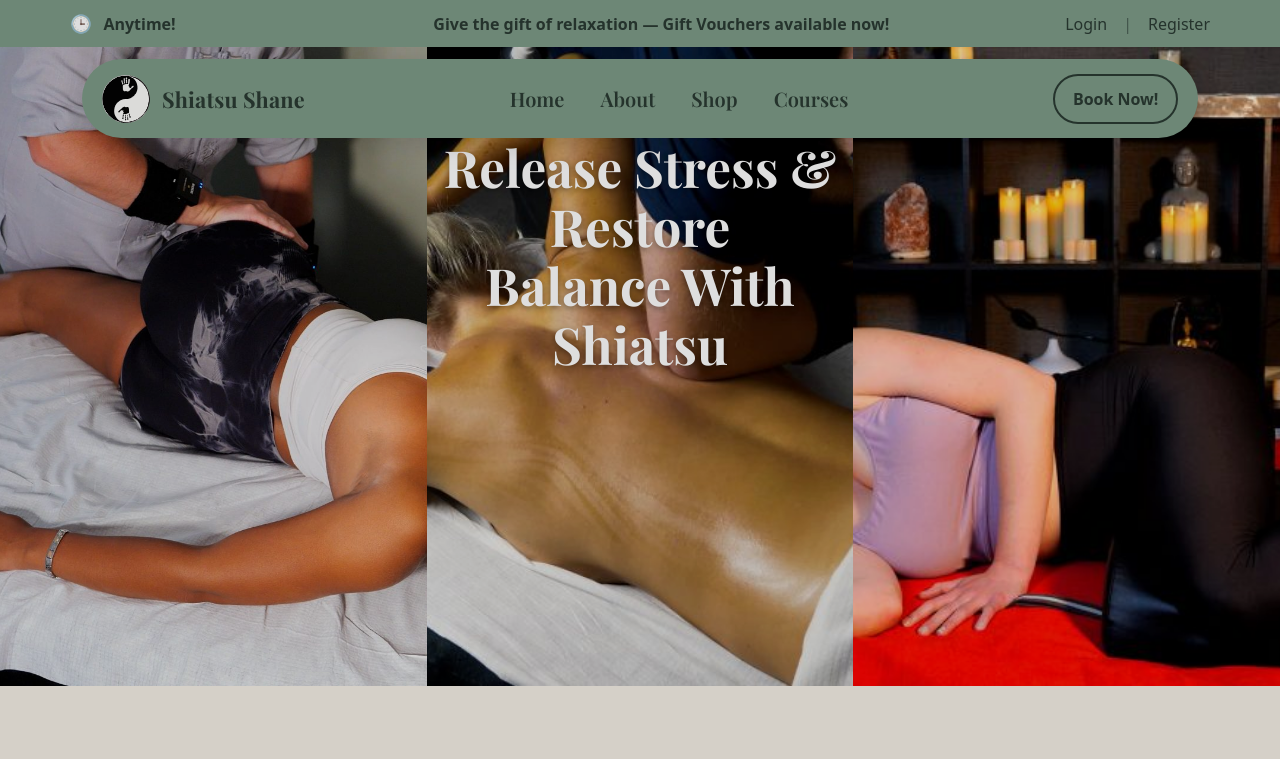
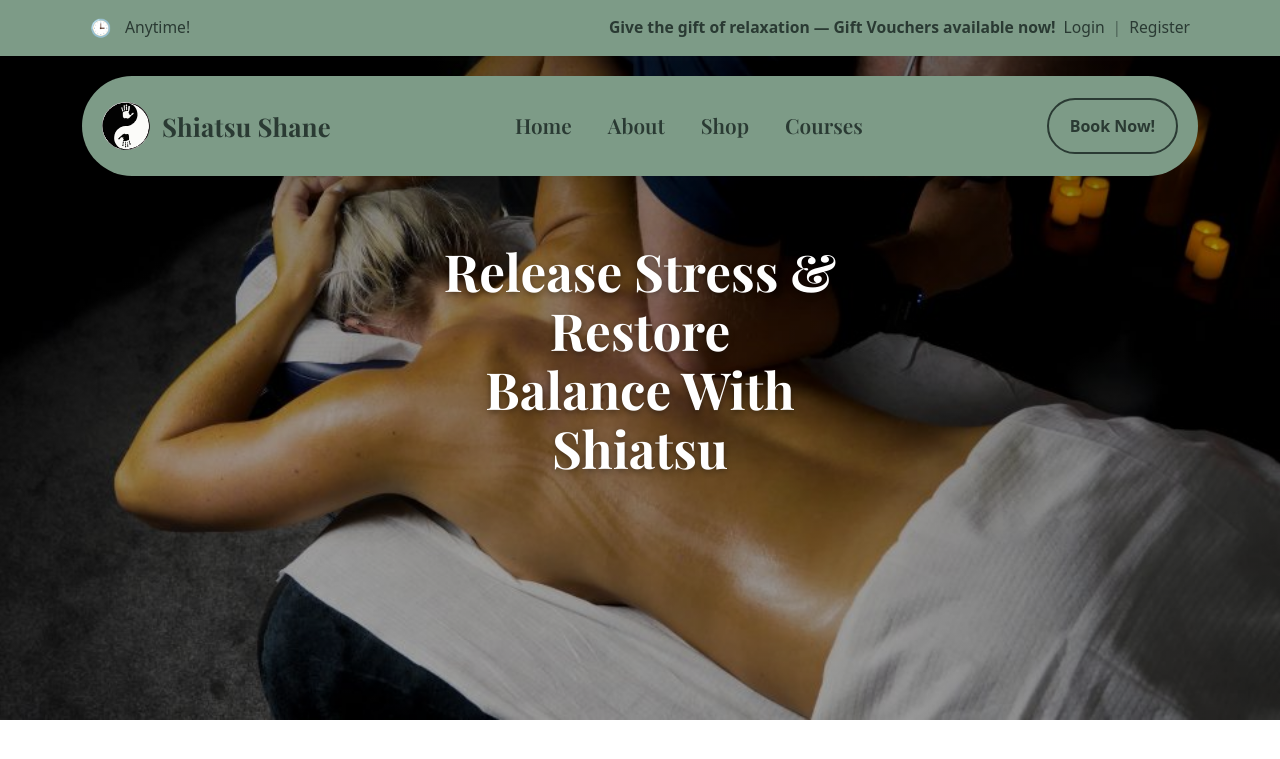
Before and after one commit to VmMaster007/ShiatsuWebsite, a Django app: page / in a window 1280 px wide. Shown: the top 759 px of the page. Run offline with Django 5.2, Linux system fonts and the light colour scheme; some libraries are stand-ins or nearby versions.

Commit message:
end of day

```diff
--- a/shiatsushane/website/static/css/formlayout.css
+++ b/shiatsushane/website/static/css/formlayout.css
@@ -1,12 +1,9 @@
 /* =========================================================
-   Shiatsu Shane — Global + Auth + Hero Styles (Bootstrap 5)
+   formlayout.css — Auth/Register + Hero layout
    ========================================================= */
 
-/* -----------------------------
-   0) BRAND PALETTE (variables)
-   ----------------------------- */
+/* Palette only used by auth UI (doesn’t clash with site.css) */
 :root {
-  /* Brand colors */
   --sage-green: #5c8160;
   --sage-green-light: #89a88d;
   --sage-green-pale: #dbe4dd;
@@ -14,75 +11,6 @@
   --text-dark: #2d2d2d;
   --text-muted: #6c6c6c;
   --accent: #b5e4c7;
-
-  /* Header sizing used to tuck hero under both bars
-     Tweak these if you still see a thin gap. */
-  --topbar-h: 22px;   /* thin announcement bar */
-  --navbar-h: 70px;   /* rounded main navbar */
-  --header-h: calc(var(--topbar-h) + var(--navbar-h));
-}
-
-/* -----------------------------
-   1) GLOBAL RESets / small fixes
-   ----------------------------- */
-html, body { /* kill default top/bottom gaps */
-  margin: 0;
-  background-color: var(--cream-bg);
-  color: var(--text-dark); /* keeps text readable */
-}
-
-/* global calming tint */
-body::before {
-  content: "";
-  position: fixed;
-  inset: 0;
-  background: rgba(0, 0, 0, 0.13); /* soft neutral gray tint */
-  pointer-events: none;
-  z-index: 9999; /* sits above background but below content */
-}
-
-/* Ensure header elements always paint above the hero image
-   without changing their size or layout */
-.announcement-bar,
-.topbar,
-.navbar {
-  position: relative;
-  z-index: 1000;
-  margin-top: 0;                /* safety: avoid accidental gaps */
-}
-
-.animation-topbar {
-  position: relative;
-  overflow: hidden;           /* hides the text when offscreen */
-  white-space: nowrap;        /* keeps text in one line */
-}
-
-.animation-topbar span {
-  display: inline-block;
-  position: relative;
-  animation: topbarAnimation 6s linear infinite; /* slow + smooth */
-}
-
-/* Keyframes for left-to-right scrolling */
-@keyframes topbarAnimation {
-  0% {
-    transform: translateX(-100%);
-  }
-  100% {
-    transform: translateX(150%);
-  }
-}
-
-/* Optional: if the announcement bar had a bottom border/line,
-   removing it prevents a white hairline between bars */
-.topbar,
-.announcement-bar {
-  border-bottom: 0 !important;
-  box-shadow: none !important;
-}
-
-.voucher{
-  padding-right: 10rem;
 }
 
 /* =========================================================
@@ -188,91 +116,100 @@ body::before {
   font-size: 0.9rem;
 }
 
-/* --- Responsive tweaks for smaller screens --- */
-@media (max-width: 850px) {
-  .auth-card { padding: 1.5rem; width: 100%; }
-  /* NOTE: You had these already; leaving as-is to keep your current layout.
-     If this makes the auth page too tall on mobile, reduce padding-top. */
-  .auth-page { display: block; padding-top: 8rem; font-size: 2rem; }
+/* =========================================================
+   HERO — Desktop: 1 full-bleed image; Phone: 3 stacked
+   (Uses header variables from site.css)
+   ========================================================= */
+
+/* Pull hero under ONLY the bars (topbar + navbar), not the gap */
+.hero{
+  position: relative;
+  margin-top: calc(-1 * var(--header-bars-h)); /* tucks under bars */
+  padding-top: var(--header-bars-h);           /* keeps title visible */
+  min-height: 92vh;
+  isolation: isolate;
+  overflow: hidden;
 }
 
-/* =========================================================
-   HERO SECTION — image sits under announcement bar + navbar
-   ========================================================= */
-
-/* Pull the hero up by the combined header height so the image sits
-   *behind* both bars; add equal padding so hero content isn’t hidden. */
-.hero {
-  position: relative;
-  margin-top: calc(-1 * var(--header-h)) !important;  /* move up under header */
-  padding-top: var(--header-h) !important;            /* keep text visible */
-  min-height: 80vh;                                   /* visible hero area */
-  overflow: hidden;                                   /* clip overflow */
-  background: transparent;                            /* no white fallback */
-  background-position: center top;                    /* if using bg-image */
+/* (A) Fallback: single <img class="hero-bg"> */
+.hero .hero-bg{
+  position: absolute; inset: 0; width: 100%; height: 100%;
+  object-fit: cover; display: block; z-index: 0;
 }
 
-/* Make an <img class="hero-bg"> behave like a cover background.
-   (Use this if your hero uses an <img>; if you switch to CSS background-image,
-   you can keep this anyway—it won’t hurt.) */
-.hero .hero-bg {
-  position: absolute;
-  inset: 0;                 /* top/right/bottom/left: 0 */
-  width: 100%;
-  height: 100%;
-  object-fit: cover;        /* crop to cover the hero area */
-  display: block;           /* removes baseline gap */
-  z-index: 0;
+/* (B) Preferred multi-image structure (enables phone stack) */
+.hero-media{
+  position: absolute; inset: 0; z-index: 0;
+  display: block; /* desktop default: NOT grid */
+}
+.hero-img{ width: 100%; height: 100%; object-fit: cover; display: block; }
+
+/* Desktop/Tablet: one full-bleed image (center only) */
+.hero-left, .hero-right{ display: none; }
+.hero-center{ display: block; }
+/* Optional desktop crop: */
+/* .hero-center { object-position: center 45%; } */
+
+/* Overlay + content layers */
+.hero-overlay{
+  position: absolute; inset: 0; z-index: 1;
+  background: linear-gradient(180deg,
+    rgba(0,0,0,.55) 0%,
+    rgba(0,0,0,.38) 35%,
+    rgba(0,0,0,.30) 100%
+  );
+}
+.hero-inner{
+  position: absolute; inset: 0; z-index: 2;
+  display: grid; place-items: center; text-align: center;
+}
+.hero-title{
+  font-family:'Playfair Display', serif;
+  font-weight:700; line-height:1.15;
+  font-size:clamp(2rem, 4vw, 3.2rem);
+  max-width:14ch;
+  color:#ffffff;
+  padding:.5rem 1rem;
+  border-radius:14px;
+  margin:0;
+  background: none !important;
+  backdrop-filter: none !important;
 }
 
-/* Optional dark gradient overlay for better text contrast on the photo. */
-.hero-overlay {
-  position: absolute;
-  inset: 0;
-  background: linear-gradient(to bottom, rgba(0,0,0,0), rgba(0,0,0,0)); /* change if wanting darker overlay */
-  z-index: 1;
-}
+/* Phones: stack the 3 images vertically (each 1/3 height) */
+@media (max-width: 640px){
+  .hero{ min-height: 100vh; }
 
-/* Ensure hero text/content sits above the image/overlay. */
-.hero-inner { position: relative; z-index: 2; }
-
-/* 3-image collage inside the hero */
-.hero-collage .hero-strip {
-  position: absolute;
-  inset: 0;
-  display: grid;
-  grid-template-columns: repeat(3, 1fr);
-  gap: 0; /* set to 4px if you want small gutters */
-  z-index: 0;
-}
-
-.hero-collage .hero-img {
-  width: 100%;
-  height: 100%;
-  object-fit: cover;     /* fills area; crops as needed */
-  display: block;
-}
-
-.hero-title {
-  background: none !important;
-  backdrop-filter: none !important;
-  color: #fff;
-  text-shadow: 0 2px 6px rgba(0,0,0,0.4);
-  padding: 0;
-  border-radius: 0;
-  box-shadow: none;
-}
-
-/* Optional: adjust crop to keep subjects nicely framed */
-.hero-collage .hero-left   { object-position: 40% center; }
-.hero-collage .hero-center { object-position: 50% center; }
-.hero-collage .hero-right  { object-position: 60% center; }
-
-/* Mobile behavior: stack images vertically (1 per row) */
-@media (max-width: 640px) {
-  .hero-collage .hero-strip {
+  .hero-media{
+    display: grid;               /* only on phones */
     grid-template-columns: 1fr;
     grid-auto-rows: 33.34%;
   }
-  .hero-collage .hero-img { object-position: center; }
+
+  .hero-left, .hero-center, .hero-right{ display: block; }
+  .hero-img{ object-position: center; }
+
+  .hero-title{
+    font-size:clamp(1.6rem, 6vw, 2rem);
+    max-width: 18ch;
+  }
 }
+
+
+/* Force hero title text to white */
+.hero .hero-title {
+  color: #fff !important;
+  -webkit-text-fill-color: #fff; /* covers rare WebKit overrides */
+}
+
+/* If your title contains a link/span etc., make those white too */
+.hero .hero-title *,
+.hero .hero-title a {
+  color: #fff !important;
+  text-decoration: none;
+}
+
+/* Optional: improve contrast on busy photos */
+.hero .hero-title {
+  text-shadow: 0 2px 6px rgba(0,0,0,.4);
+}
--- /dev/null
+++ b/shiatsushane/website/static/css/hero.css
@@ -0,0 +1,74 @@
+/* =========================================================
+   hero.css — Desktop: 1 full-bleed image
+               Phone: 3 stacked images
+   Also fills the white gap by tucking hero under header.
+   ========================================================= */
+
+/* Pull hero up under header; keep content visible */
+.hero{
+  position: relative;
+  isolation: isolate;
+  margin-top: calc(-1 * var(--header-h));
+  padding-top: var(--header-h);
+  min-height: 90vh;
+}
+
+/* Media wrapper fills the hero */
+.hero-media{
+  position:absolute; inset:0; z-index:0;
+}
+
+/* Shared rules for all hero images */
+.hero-img{ width:100%; height:100%; object-fit:cover; display:block; }
+
+/* Desktop/Tablet (default): show *one* image (center) */
+.hero-left, .hero-right{ display:none; }
+.hero-center{ display:block; }
+/* Optional crop focus for desktop */
+/* .hero-center { object-position: center 45%; } */
+
+/* Overlay for contrast */
+.hero-overlay{
+  position:absolute; inset:0; z-index:1;
+  background: linear-gradient(180deg,
+    rgba(0,0,0,.55) 0%,
+    rgba(0,0,0,.38) 35%,
+    rgba(0,0,0,.30) 100%
+  );
+}
+
+/* Centered content layer */
+.hero-inner{
+  position:absolute; inset:0; z-index:2;
+  display:grid; place-items:center; text-align:center;
+}
+
+/* Title (minimal, calm) */
+.hero-title{
+  font-family:'Playfair Display', serif;
+  font-weight:700; line-height:1.15;
+  font-size:clamp(2rem, 4vw, 3.2rem);
+  max-width:14ch;
+  color:#2B2B29;
+  background-color:rgba(255,255,255,.55);
+  padding:.5rem 1rem; border-radius:14px;
+}
+
+/* Phones: stack 3 images vertically (each 1/3 height) */
+@media (max-width: 640px){
+  .hero{ min-height: 100vh; }
+
+  .hero-media{
+    display:grid;
+    grid-template-columns: 1fr;
+    grid-auto-rows: 33.34%;
+  }
+
+  .hero-left, .hero-center, .hero-right{ display:block; }
+  .hero-img{ object-position: center; }
+
+  .hero-title{
+    font-size:clamp(1.6rem, 6vw, 2rem);
+    max-width: 18ch;
+  }
+}
--- a/shiatsushane/website/static/css/site.css
+++ b/shiatsushane/website/static/css/site.css
@@ -1,122 +1,203 @@
-/* Remove the default 8px margin most browsers add */
+/* =========================================================
+   site.css — Global theme, topbar, navbar, modal
+   ========================================================= */
+
+/* Reset & base */
 html, body { margin: 0; padding: 0; }
+* { box-sizing: border-box; }
+img { max-width: 100%; display: block; }
+html { font-family: Inter, system-ui, -apple-system, Segoe UI, Roboto, Arial, sans-serif; }
+.container { width: min(1200px, 92%); margin-inline: auto; }
 
-/* static/css/site.css */
+/* ---------------- Theme variables ---------------- */
 :root{
---ink: #26322C; /* dark text */
---paper: #ffffff; /* base background */
---sage: #7D9B87; /* green used in screenshot */
---sage-900:#2A3A33; /* deep green text on sage */
---sage-700:#5E7E6C; /* hover */
---deep: #0B1712; /* very dark footer/overlays */
+  --ink: #26322C;      /* dark text */
+  --paper: #ffffff;    /* base background */
+  --sage: #7D9B87;     /* brand green */
+  --sage-900:#2A3A33;  /* deep green text on sage */
+  --sage-700:#5E7E6C;  /* hover */
+  --deep: #0B1712;     /* very dark footer/overlays */
   --muted:#6A736E;
+
   --radius-pill: 9999px;
   --radius: 18px;
+
+  /* Header sizing — hero will read these */
+  --topbar-h: 56px;        /* height of topbar */
+  --navbar-h: 100px;       /* height of navbar */
+  --header-gap: 20px;      /* visible space between topbar & navbar */
+  --header-bars-h: calc(var(--topbar-h) + var(--navbar-h));
+  --header-h: calc(var(--header-bars-h) + var(--header-gap)); /* total header + gap */
 }
-*{box-sizing:border-box}
-html{font-family:Inter,system-ui,-apple-system,Segoe UI,Roboto,Arial,sans-serif}
-body{margin:0;color:var(--ink);background:var(--paper)}
-img{max-width:100%;display:block}
-.container{width:min(1200px,92%);margin-inline:auto}
 
+/* Base colors */
+body { color: var(--ink); background: var(--paper); }
 
-/* Topbar */
-.topbar{background:var(--sage);color:var(--sage-900)}
-.topbar-inner{display:flex;gap:1rem;align-items:center;justify-content:space-between;padding:.65rem 0}
-.topbar-left{display:flex;align-items:center;gap:.5rem;font-weight:600}
-.topbar-icon{font-size:1.1rem}
-.topbar-right{display:flex;align-items:center;gap:1rem}
-.topbar .voucher{font-weight:700;text-decoration:none;color:var(--sage-900)}
-.topbar .auth{color:var(--sage-900);text-decoration:none}
-.topbar .divider{opacity:.6}
+/* =========================================================
+   Topbar
+   ========================================================= */
+.topbar { background: var(--sage); color: var(--sage-900); }
+.topbar-inner{
+  height: var(--topbar-h);                 /* fixed height */
+  display:flex; align-items:center; justify-content:space-between;
+  gap:1rem; padding:0 1.25rem;
+  white-space: nowrap;                     /* prevent wrapping */
+  overflow: hidden;                        /* avoid height jumps */
+}
+.topbar-left,.topbar-right{ min-width: 0; } /* allow ellipsis */
+.topbar .voucher{ font-weight:700; text-decoration:none; color:var(--sage-900); }
+.topbar .auth{ color:var(--sage-900); text-decoration:none; }
+.topbar .divider{ opacity:.6; }
 
+/* Keep header stacked above hero */
+.topbar, .navwrap { position: relative; z-index: 10; }
 
-/* Navbar (pill) */
-.navwrap{position:relative;z-index:5;margin-top:12px}
-.navbar{display:grid;grid-template-columns:auto 1fr auto;align-items:center;gap:1rem;background:var(--sage);border-radius:var(--radius-pill);padding:.9rem 1.25rem;box-shadow:0 8px 24px rgba(0,0,0,.15)}
-.brand{display:flex;align-items:center;gap:.75rem;text-decoration:none;color:var(--sage-900);font-family:'Playfair Display', serif;font-weight:700;font-size:1.35rem}
-.brand-logo{width:48px;height:48px;border-radius:50%;object-fit:cover}
-.brand-name{letter-spacing:.2px}
-.menu{display:flex;justify-content:center;gap:2.25rem;list-style:none;margin:0;padding:0}
-.menu a{font-family:'Playfair Display', serif;font-weight:600;text-decoration:none;color:var(--sage-900);font-size:1.25rem}
-.btn{display:inline-block;border-radius:var(--radius-pill);padding:.7rem 1.1rem;font-weight:800;text-decoration:none}
-.btn.btn-book{background:transparent;border:2px solid var(--sage-900);color:var(--sage-900)}
-.btn.btn-book:hover{background:var(--sage-700);border-color:var(--sage-700);color:#fff}
-.nav-toggle{display:none;background:none;border:0;font-size:1.6rem}
+/* =========================================================
+   Navbar (pill)
+   ========================================================= */
+.navwrap{ margin-top: var(--header-gap) !important; }  /* the visible gap */
+.navbar{
+  min-height: var(--navbar-h);
+  display:grid; grid-template-columns:auto 1fr auto; align-items:center; gap:1rem;
+  background:var(--sage);
+  border-radius:var(--radius-pill);
+  padding: 1rem 1.25rem !important;
+  box-shadow:0 8px 24px rgba(0,0,0,.15);
+}
+.brand{
+  display:flex; align-items:center; gap:.75rem; text-decoration:none; color:var(--sage-900);
+  font-family:'Playfair Display', serif; font-weight:700; font-size:1.6rem;
+}
+.brand-logo{ width:48px; height:48px; border-radius:50%; object-fit:cover; }
+.brand-name{ letter-spacing:.2px; }
+.menu{ display:flex; justify-content:center; gap:2.25rem; list-style:none; margin:0; padding:0; }
+.menu a{
+  font-family:'Playfair Display', serif; font-weight:600; text-decoration:none; color:var(--sage-900);
+  font-size:1.3rem;
+}
+.btn{ display:inline-block; border-radius:var(--radius-pill); padding:.9rem 1.3rem; font-weight:800; text-decoration:none; }
+.btn.btn-book{ background:transparent; border:2px solid var(--sage-900); color:var(--sage-900); }
+.btn.btn-book:hover{ background:var(--sage-700); border-color:var(--sage-700); color:#fff; }
+.nav-toggle{ display:none; background:none; border:0; font-size:1.6rem; }
 
+/* Responsive navbar collapse + sizes follow vars */
+@media (max-width: 900px){
+  :root{
+    --topbar-h: 58px;
+    --navbar-h: 92px;
+    --header-gap: 16px;
+    --header-bars-h: calc(var(--topbar-h) + var(--navbar-h));
+    --header-h: calc(var(--header-bars-h) + var(--header-gap));
+  }
+  .navbar{ grid-template-columns:1fr auto; gap:.5rem; }
+  .menu{ display:none; }
+  .nav-toggle{ display:block; justify-self:end; }
+  .brand{ font-size:1.45rem; }
+  .menu a{ font-size:1.15rem; }
+}
+@media (max-width: 640px){
+  :root{
+    --topbar-h: 64px;    /* plenty of room so text doesn’t wrap */
+    --navbar-h: 86px;
+    --header-gap: 12px;
+    --header-bars-h: calc(var(--topbar-h) + var(--navbar-h));
+    --header-h: calc(var(--header-bars-h) + var(--header-gap));
+  }
+  .brand{ font-size:1.35rem; }
+  .btn.btn-book{ padding:.75rem 1.05rem; }
+}
 
-/* Hero */
-.hero{position:relative;isolation:isolate;margin-top: 0;}
-.hero-bg{width:100%;height:72vh;object-fit:cover;display:block}
-.hero-overlay{position:absolute;inset:0;background:linear-gradient(0deg, rgba(0,0,0,.5), rgba(0,0,0,.35));z-index:1}
-.hero-inner{position:absolute;inset:0;display:grid;place-items:center;text-align:center;z-index:2}
-.hero-badge{width:72px;height:72px;border-radius:50%;background:rgba(255,255,255,.25);display:grid;place-items:center;margin-bottom:1rem;backdrop-filter:blur(2px)}
-.hero-title{font-family:'Playfair Display', serif;color:#2a2928;font-weight:700;font-size:clamp(2rem,4vw,3.2rem);line-height:1.15;max-width:14ch;color:#2B2B29;background-color:rgba(255,255,255,.55);padding:.5rem 1rem;border-radius:14px}
+/* =========================================================
+   Hero shell (detailed layout is in formlayout.css)
+   ========================================================= */
+.hero{ position:relative; isolation:isolate; margin-top:0; }
 
-
-/* Responsive */
-@media (max-width: 900px){
-.navbar{grid-template-columns:1fr auto;gap:.5rem}
-.menu{display:none}
-.nav-toggle{display:block;justify-self:end}
-}
-/* Modal Popup CSS */
+/* =========================================================
+   Modal
+   ========================================================= */
 .modal {
   display: none;
   width: 100%;
   height: 100vh;
   background-color: rgba(0,0,0,0.15);
   position: absolute;
-    left: 0;
-    top: 0;
+  left: 0; top: 0;
+}
+.blockclass{ display: block; }
+.hideclass{ display: none; }
+
+.pannel{
+  margin-left: auto; margin-right: auto; margin-top: 120px;
+  width: 800px; height: 100vh; text-align: center; color: black; border-radius: 10px;
 }
 
-.blockclass{
-    display: block;
+.btn-close{ display: none; }
+
+.close {
+  position: absolute; top: 15px; right: 20px;
+  text-decoration: none; color: var(--ink); font-size: 1.2rem; font-weight: 600;
+  background: #dbe4dd; border-radius: 50px; padding: 6px 14px; cursor: pointer;
+  transition: all 0.3s ease; box-shadow: 0 2px 6px rgba(0, 0, 0, 0.1);
+}
+.close:hover { background: #89a88d; color: #fff; transform: scale(1.05); }
+
+/* =========================================================
+   Footer
+   ========================================================= */
+footer{ color:#eee; background:var(--deep); }
+
+/* ===== Topbar icon/text alignment fix ===== */
+.topbar-inner { font-size: 0.98rem; }
+
+.topbar-left,
+.topbar-right {
+  display: flex;
+  align-items: center;     /* center everything on the same line */
+  gap: .5rem;
 }
 
-.hideclass{
-    display: none;
+/* Works for emoji, icon fonts, SVGs, or images */
+.topbar-icon {
+  display: inline-flex;    /* removes baseline weirdness */
+  align-items: center;
+  justify-content: center;
+  line-height: 1;          /* no extra vertical space */
+  font-size: 1.1em;        /* slight size bump is optional */
+  vertical-align: middle;
 }
 
-.pannel{
-    margin-left: auto;
-    margin-right: auto;
-    margin-top: 120px;
-    width: 800px;
-    height: 100vh;
-    text-align: center;
-    color: black;
-    border-radius: 10px;
+.topbar-text {
+  display: inline-flex;    /* matches icon behavior */
+  align-items: center;
+  line-height: 1;          /* aligns baseline with icon */
 }
 
-.btn-close{
-    display: none;
+/* If your icon is an <img> or <svg>, this keeps it snug */
+.topbar-icon img,
+.topbar-icon svg {
+  display: block;
+  width: 1.1em;
+  height: 1.1em;
 }
 
-.close {
-  position: absolute;
-  top: 15px;
-  right: 20px;
-  text-decoration: none;
-  color: var(--text-dark);
-  font-size: 1.2rem;
-  font-weight: 600;
-  background: var(--sage-green-pale);
-  border-radius: 50px;
-  padding: 6px 14px;
-  cursor: pointer;
-  transition: all 0.3s ease;
-  box-shadow: 0 2px 6px rgba(0, 0, 0, 0.1);
+.animation-topbar {
+  position: relative;
+  overflow: hidden;           /* hides the text when offscreen */
+  white-space: nowrap;        /* keeps text in one line */
 }
 
-.close:hover {
-  background: var(--sage-green-light);
-  color: #fff;
-  transform: scale(1.05);
+.animation-topbar span {
+  display: inline-block;
+  position: relative;
+  animation: topbarAnimation 6s linear infinite; /* slow + smooth */
 }
 
-
-
-/* Footer idea placeholder (if needed later) */
-footer{color:#eee;background:var(--deep)}
+/* Keyframes for left-to-right scrolling */
+@keyframes topbarAnimation {
+  0% {
+    transform: translateX(-100%);
+  }
+  100% {
+    transform: translateX(150%);
+  }
+}
--- a/shiatsushane/website/templates/pages/base.html
+++ b/shiatsushane/website/templates/pages/base.html
@@ -12,6 +12,7 @@
 <link href="https://fonts.googleapis.com/css2?family=Playfair+Display:wght@600;700&family=Inter:wght@400;600&display=swap" rel="stylesheet">
 <link rel="stylesheet" href="{% static 'css/site.css' %}">
 <link rel="stylesheet" href="{% static 'css/formlayout.css' %}">
+<link rel="stylesheet" href="{% static 'css/hero.css' %}">
 {% block head_extra %}{% endblock %}
 </head>
 <body>
--- a/shiatsushane/website/templates/pages/index.html
+++ b/shiatsushane/website/templates/pages/index.html
@@ -4,18 +4,19 @@
 {% block title %}Release Stress & Restore Balance With Shiatsu{% endblock %}
 {% block content %}
 
-<section id="home" class="hero hero-collage">
-  <div class="hero-strip">
-    <img src="{% static 'img/hero1.jpg' %}" alt="Shiatsu treatment 1" class="hero-img hero-left">
-    <img src="{% static 'img/hero2.jpg' %}" alt="Shiatsu treatment 2" class="hero-img hero-center">
-    <img src="{% static 'img/hero3.jpg' %}" alt="Shiatsu treatment 3" class="hero-img hero-right">
+<section class="hero">
+  <div class="hero-media">
+    <img src="{% static 'img/hero1.jpg' %}"   class="hero-img hero-left"   alt="">
+    <img src="{% static 'img/hero2.jpg' %}" class="hero-img hero-center" alt="">
+    <img src="{% static 'img/hero3.jpg' %}"  class="hero-img hero-right"  alt="">
   </div>
 
   <div class="hero-overlay"></div>
 
-  <div class="container hero-inner">
-    <h1 class="hero-title">Release Stress &amp; Restore<br> Balance With Shiatsu</h1>
+  <div class="hero-inner">
+    <h1 class="hero-title">Release Stress & Restore<br>Balance With Shiatsu</h1>
   </div>
 </section>
 
+
 {% endblock %}
```
Also changed, not shown: shiatsushane/db.sqlite3. Lines whose indentation alone changed are shown as unchanged.
